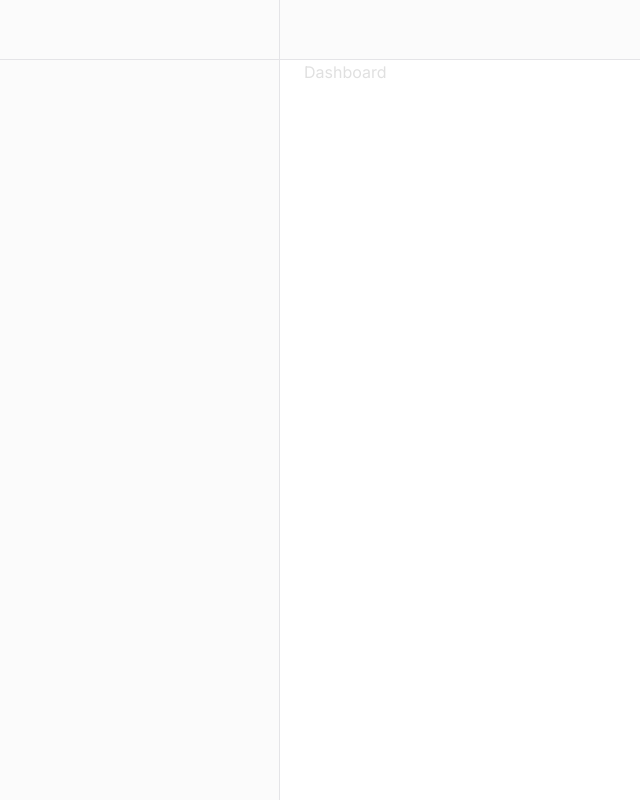
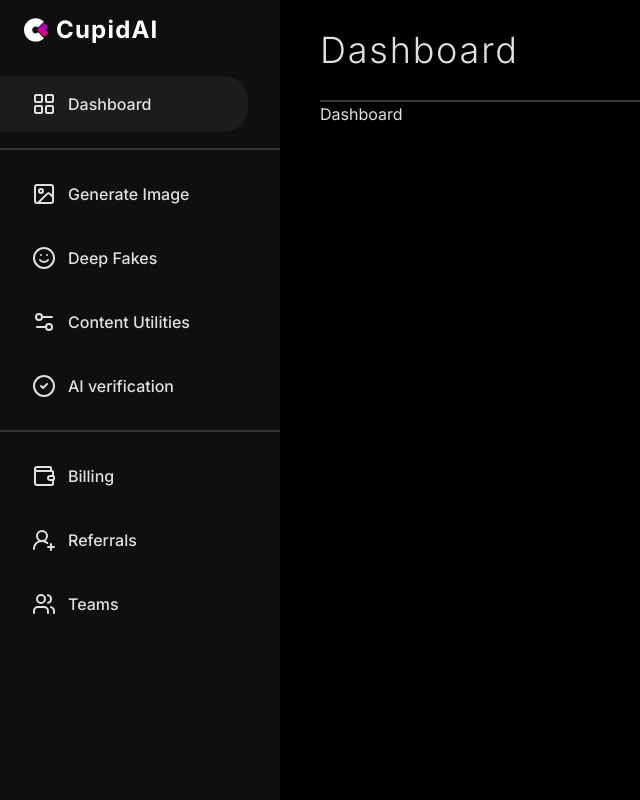
Before and after one commit to ra-kesh/Stupid-AI, a Next.js app: page /dashboard in a window 1280 px wide. Shown: the whole page, without its empty margins (0-640 px from the left). Built offline with nearby package versions, Linux system fonts and the light colour scheme.

Commit message:
feat:added layout and separator css initial

```diff
--- a/app/(dashboard)/layout.tsx
+++ b/app/(dashboard)/layout.tsx
@@ -1,7 +1,16 @@
-/* eslint-disable react/jsx-pascal-case */
 
 "use client"
 
+import Image from "next/image"
+import Link from "next/link"
+
+import logo from "/public/logo_v1.svg";
+import DashboardNav from "./_component/DashboardNav";
+import { dashboardConfig } from "@/config/dashboard";
+import { Separator } from "@/components/ui/separator";
+import { Sheet, SheetContent, SheetTrigger } from "@/components/ui/sheet";
+import { Menu } from "lucide-react";
+import { Button } from "@/components/ui/button";
 
 
 interface DashboardLayoutProps {
@@ -13,22 +22,26 @@ export default function DashboardLayout({ children }: DashboardLayoutProps) {
 
   return (
     <div className="grid min-h-screen w-full md:grid-cols-[220px_1fr] lg:grid-cols-[280px_1fr]">
-      <aside className="hidden flex-col border-r bg-muted/40 md:flex md:w-[220px] lg:w-[280px]">
+      <aside className="hidden flex-col bg-sidebar md:flex md:w-[220px] lg:w-[280px]">
         <div className="hidden md:fixed md:inset-y-0 md:z-50 md:flex md:w-[220px] md:flex-col lg:w-[280px]">
-          <div className="flex h-14 items-center border-b px-4 lg:h-[60px] lg:px-6">
-            {/* <CompanySwitcher organisation={organisation as Organization} /> */}
+          <div className="flex h-14 items-center  px-4 lg:h-[60px] lg:px-6">
+            <Link href="/" className="flex items-center gap-2 font-semibold">
+              <Image src={logo} alt="logo" className="size-6" />
+              <span className="text-primary font-bold leading-9 text-2xl tracking-wider">
+                CupidAI
+              </span>
+            </Link>
           </div>
-          {/* <DashboardNav
+          <DashboardNav
             firstItemsSet={dashboardConfig.main}
-            secondItemsSet={dashboardConfig.inventory}
-            thirdItemsSet={dashboardConfig.operation}
-            fourthItemsSet={dashboardConfig.settings}
-          /> */}
+            secondItemsSet={dashboardConfig.ai}
+            thirdItemsSet={dashboardConfig.account}
+          />
         </div>
       </aside>
-      <div className="flex w-full flex-1 flex-col overflow-hidden">
-        <header className="flex h-14 items-center gap-4 border-b bg-muted/40 px-4 lg:h-[60px] lg:px-6">
-          {/* <Sheet>
+      <div className="flex w-full flex-1 flex-col bg-background overflow-hidden lg:px-10 ">
+        <header className="flex h-14 items-center gap-4   lg:h-[100px] ">
+          <Sheet>
             <SheetTrigger asChild>
               <Button variant="outline" size="icon" className="shrink-0 md:hidden">
                 <Menu className="h-5 w-5" />
@@ -37,17 +50,16 @@ export default function DashboardLayout({ children }: DashboardLayoutProps) {
             </SheetTrigger>
             <SheetContent side="left" className="flex flex-col">
               <DashboardNav
-                firstItemsSet={dashboardConfig.main}
-                secondItemsSet={dashboardConfig.inventory}
-                thirdItemsSet={dashboardConfig.operation}
-                fourthItemsSet={dashboardConfig.settings}
-              />
+            firstItemsSet={dashboardConfig.main}
+            secondItemsSet={dashboardConfig.ai}
+            thirdItemsSet={dashboardConfig.account}
+          />
             </SheetContent>
-          </Sheet> */}
+          </Sheet>
           <div className="flex h-14 w-full  items-center justify-end md:justify-between ">
-            <div className="hidden md:block">
-              {/* <CommandMenu /> */}
-            </div>
+            <h2 className="text-4xl font-light tracking-wider text-logo">
+              Dashboard
+            </h2>
             <div className="flex items-center gap-x-4">
               {/* {isSuccess && (
                 <>
@@ -58,7 +70,8 @@ export default function DashboardLayout({ children }: DashboardLayoutProps) {
             </div>
           </div>
         </header>
-        <main className="overflow-hidden px-4 lg:px-6 ">{children}</main>
+          <Separator className="bg-separator h-[2px]" />
+        <main className="overflow-hidden  ">{children}</main>
       </div>
     </div>
   )
--- a/app/globals.css
+++ b/app/globals.css
@@ -4,7 +4,7 @@
 
 @layer base {
   :root {
-    --background: 0 0% 100%;
+   --background: 0, 0%, 0%, 1;
     --foreground: 0,0%,88%,1;
 
     --separator: 0, 0%, 20%, 1;
```
